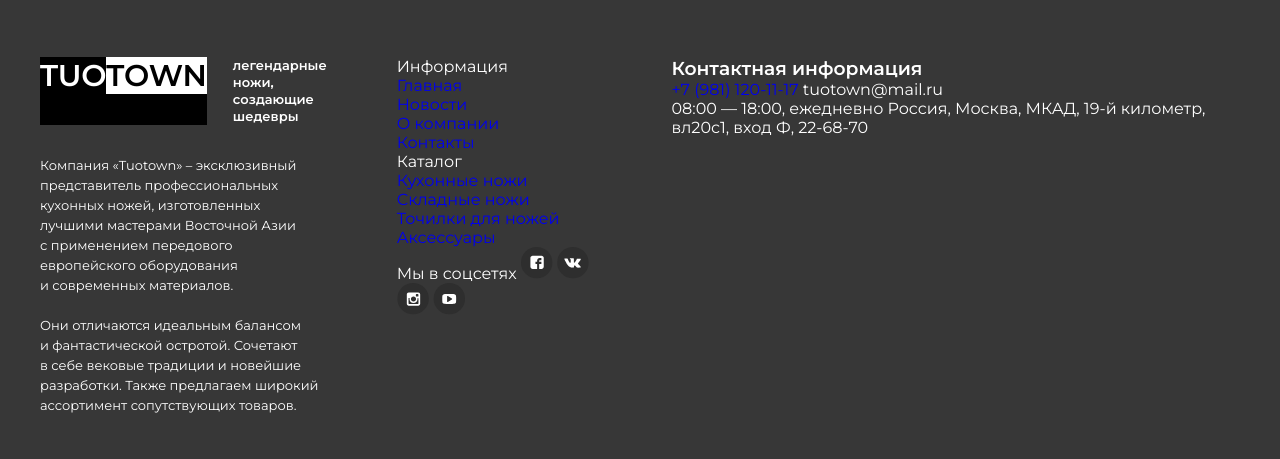
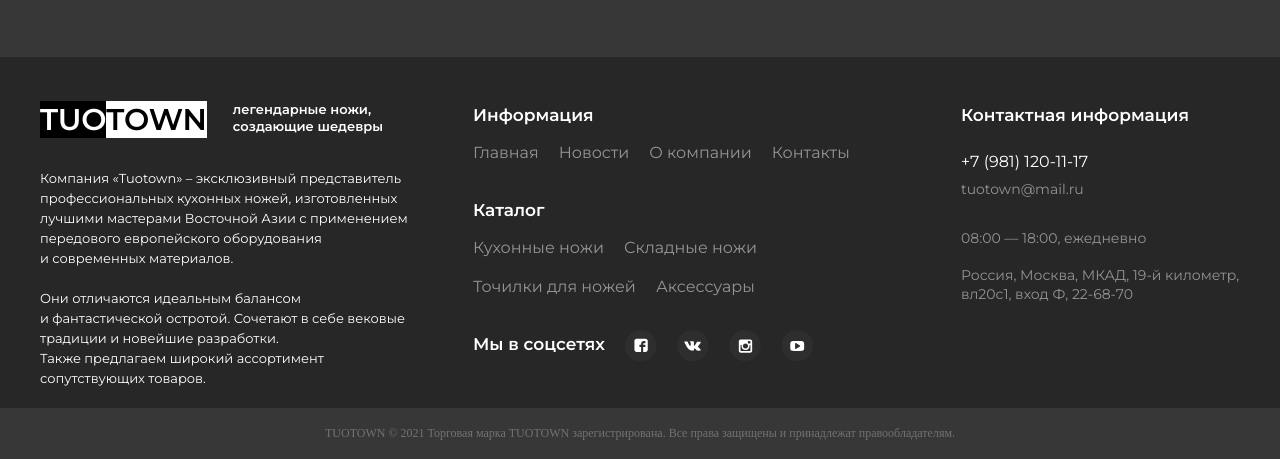
Before and after one commit to Kirill2206/TUOTOWN, a website built with webpack: page src/index.html in a window 1280 px wide. Shown: the part 4517-4976 px from the top of the page. Before the commit the page ends 4952 px from the top, so only its background shows below. Built offline with nearby package versions, Linux system fonts and the light colour scheme; a web font is replaced by a local one.

Commit message:
add footer

```diff
--- a/src/index.html
+++ b/src/index.html
@@ -431,17 +431,17 @@
                 <div class="footer-links">
                     <span class="info">Информация</span>
                     <ul class="info-links">
-                        <li><a href="#">Главная</a></li>
-                        <li><a href="#">Новости</a></li>
-                        <li><a href="#">О компании</a></li>
-                        <li><a href="#">Контакты</a></li>
+                        <li class="info-link"><a href="#">Главная</a></li>
+                        <li class="info-link"><a href="#">Новости</a></li>
+                        <li class="info-link"><a href="#">О компании</a></li>
+                        <li class="info-link"><a href="#">Контакты</a></li>
                     </ul>
                     <span class="catalog">Каталог</span>
                     <ul class="catalog-links">
-                        <li><a href="#">Кухонные ножи</a></li>
-                        <li><a href="#">Складные ножи</a></li>
-                        <li><a href="#">Точилки для ножей</a></li>
-                        <li><a href="#">Аксессуары</a></li>
+                        <li class="catalog-link"><a href="#">Кухонные ножи</a></li>
+                        <li class="catalog-link"><a href="#">Складные ножи</a></li>
+                        <li class="catalog-link"><a href="#">Точилки для ножей</a></li>
+                        <li class="catalog-link"><a href="#">Аксессуары</a></li>
                     </ul>
                     <div class="social">
                         <span class="social-title">Мы в соцсетях</span>
@@ -482,6 +482,9 @@
                 </div>
             </div>
         </footer>
+        <section class="copy">
+            <p class="copy-descr">TUOTOWN © 2021 Торговая марка TUOTOWN зарегистрирована. Все права защищены и принадлежат правообладателям.</p>
+        </section>
     </div>
 </body>
 </html>
--- a/src/scss/footer.scss
+++ b/src/scss/footer.scss
@@ -1,12 +1,14 @@
 .footer{
+    background-color: #272727;
+    padding-top: 44px;
     .footer-container{
         display: flex;
         justify-content: space-between;
-        gap: 70px;
         .footer-site-descr{
             .footer-logo-descr{
                 display: flex;
                 margin-bottom: 30px;
+                max-width: 368px;
                 .footer-logo{
                     font-family: 'Montserrat';
                     font-size: 30px;
@@ -40,5 +42,85 @@
                 color: #FFFFFF;
             }
         }
+        .footer-links{
+            max-width: 423px;
+            .info, .catalog, .social-title{
+                display: inline-block;
+                font-family: 'Montserrat';
+                font-weight: 600;
+                font-size: 17px;
+                line-height: 28px;
+                color: #FFFFFF;
+                margin-bottom: 14px;
+
+            }
+            .info-links, .catalog-links, .social{
+                display: flex;
+                flex-wrap: wrap;
+                gap: 20px;
+                margin-bottom: 34px;
+                a{
+                    color: #fff;
+                    opacity: 0.5;
+                    transition: 0.3s;
+                    &:hover{
+                        opacity: 1;
+                    }
+                }
+            }
+        }
+        .footer-contakts{
+            display: flex;
+            flex-direction: column;
+            max-width: 279px;
+            .contakt-title{
+                font-family: 'Montserrat';
+                font-weight: 600;
+                font-size: 17px;
+                line-height: 28px;
+                color: #FFFFFF;
+                margin-bottom: 23px;
+            }
+            .contack-info{
+                display: flex;
+                flex-direction: column;
+                gap: 9px;
+                margin-bottom: 30px;
+                a{
+                    color: #fff;
+                }
+                .email{
+                    font-family: 'Montserrat';
+                    font-weight: 400;
+                    font-size: 14px;
+                    line-height: 19px;
+                    color: #FFFFFF;
+                    opacity: 0.5;
+                }
+            }
+            .time-work, .address{
+                font-family: 'Montserrat';
+                font-weight: 400;
+                font-size: 14px;
+                line-height: 19px;
+                color: #FFFFFF;
+                opacity: 0.5;
+                margin-bottom: 18px;
+            }
+        }
     }
 }
+.copy{
+    display: flex;
+    align-items: center;
+    justify-content: center;
+    padding: 15px 0;
+    .copy-descr{
+        font-family: 'Atomic Alice';
+        font-weight: 400;
+        font-size: 12px;
+        line-height: 21px;
+        color: #ADACAC;
+        opacity: 0.5;
+    }
+}
```
